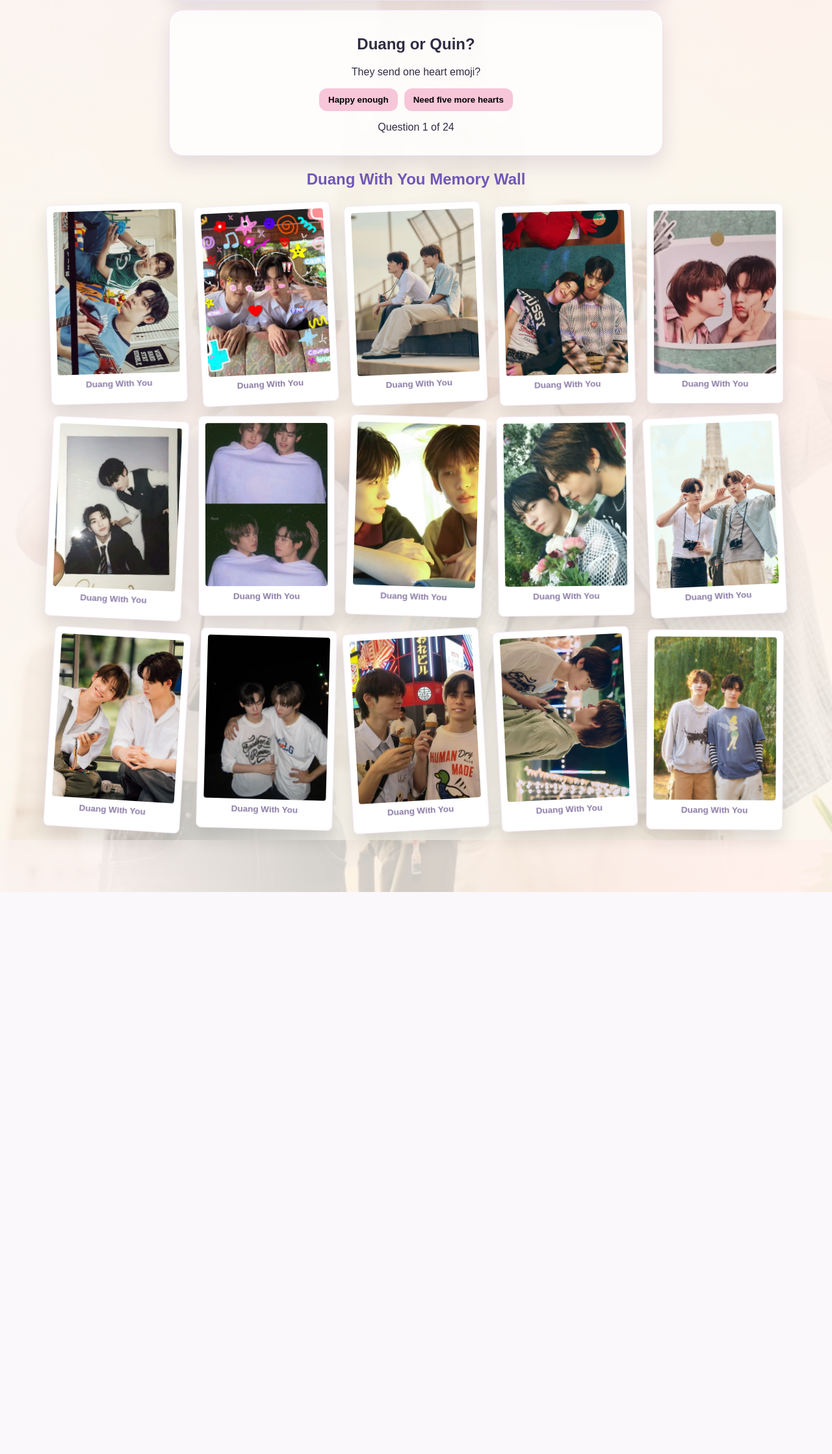
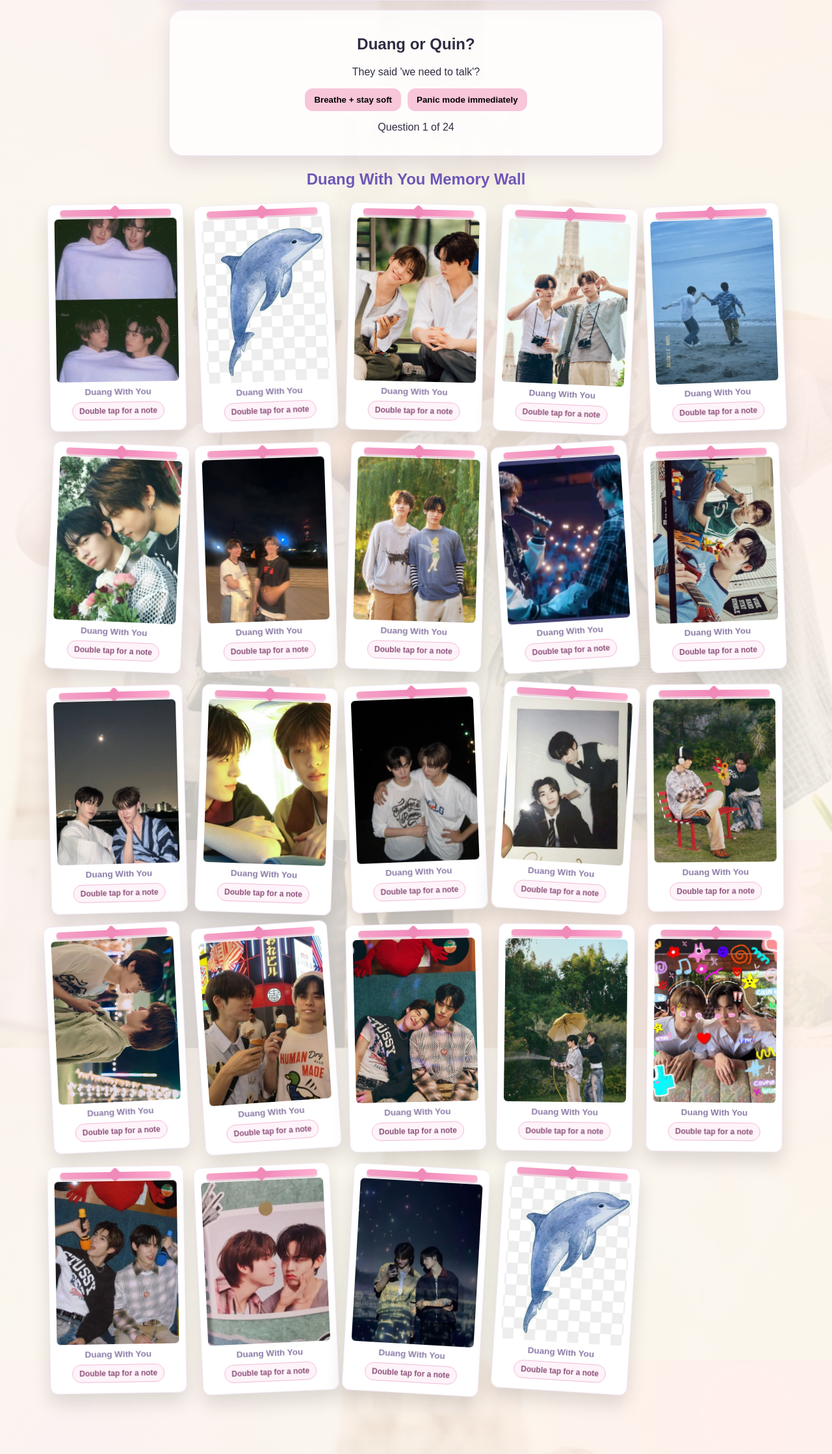
Before and after one commit to kobitaisgoingcrazy/dwyobsessionisreal, a Flask app: page / in a window 1280 px wide. Shown: the part 307-2545 px from the top of the page at 65% size. Before the commit the page ends 1680 px from the top, so only its background shows below. Run offline with Flask 3, Linux system fonts and the light colour scheme.

Commit message:
polaroid notes + pink ribbons + gallery update

```diff
--- a/app.py
+++ b/app.py
@@ -7,12 +7,10 @@
 @app.route("/")
 def home():
     img_dir = os.path.join(app.static_folder, "images")
-    blocked_keywords = ("dolphin", "whale")
 
     images = [
         f for f in os.listdir(img_dir)
         if f.lower().endswith((".jpg", ".jpeg", ".png", ".webp", ".jfif", ".avif"))
-        and not any(k in f.lower() for k in blocked_keywords)
     ]
 
     random.shuffle(images)
--- a/static/script.js
+++ b/static/script.js
@@ -28,14 +28,16 @@
   love = Math.min(100, love + 7);
   fill.style.width = love + "%";
   meterText.textContent = `Love Level: ${love}%`;
-  spawn("🐬");
+  spawn("*");
   if (love >= 90) secret.style.display = "block";
 };
 
 document.getElementById("heartBtn").onclick = () => {
   startAudio();
-  const chars = ["💗", "🫧", "✨"];
-  for (let i = 0; i < 12; i++) setTimeout(() => spawn(chars[i % chars.length]), i * 80);
+  const chars = ["<3", "o", "*"];
+  for (let i = 0; i < 12; i++) {
+    setTimeout(() => spawn(chars[i % chars.length]), i * 80);
+  }
 };
 
 // Quiz
@@ -65,15 +67,18 @@
   { q: "They say 'good night' early?", a: ["Wish sweet dreams", "duang"], b: ["Read tone like detective", "quin"] },
   { q: "You miss them badly?", a: ["Write cute note", "duang"], b: ["Book flight immediately", "quin"] }
 ];
-function shuffleQuestions(arr) {
+
+function shuffleList(arr) {
   for (let i = arr.length - 1; i > 0; i--) {
     const j = Math.floor(Math.random() * (i + 1));
     [arr[i], arr[j]] = [arr[j], arr[i]];
   }
 }
 
-shuffleQuestions(qs);
-let qi = 0, d = 0, qn = 0;
+shuffleList(qs);
+let qi = 0;
+let d = 0;
+let qn = 0;
 const qText = document.getElementById("qText");
 const aBtn = document.getElementById("aBtn");
 const bBtn = document.getElementById("bBtn");
@@ -94,7 +99,7 @@
   aBtn.style.display = "none";
   bBtn.style.display = "none";
   qText.textContent = "Quiz complete!";
-  qResult.textContent = d >= qn ? "Result: DUANG energy 💙" : "Result: QUIN energy ❤️";
+  qResult.textContent = d >= qn ? "Result: DUANG energy" : "Result: QUIN energy";
 }
 
 aBtn.onclick = () => pick(qs[qi].a[1]);
@@ -106,41 +111,90 @@
 document.getElementById("title").onclick = () => {
   startAudio();
   t++;
-  spawn("✨");
+  spawn("*");
   if (t === 5) {
     alert("Easter Egg: duangquin teeteeetee duang!");
     t = 0;
   }
 };
 
+// Polaroid notes
+const notePool = [
+  "Duang: If you are tired, come sit here. Me: Only if I can keep your hand.",
+  "Duang: We should act normal. Me: Too late, my smile already told on us.",
+  "Duang: You look serious today. Me: I am serious about loving you.",
+  "Duang: One kiss? Me: Approved. But interest grows every minute.",
+  "Duang: Why are you staring? Me: I am collecting comfort for rainy days.",
+  "Duang: I brought snacks. Me: Perfect, now bring your shoulder too.",
+  "Duang: Be honest, am I dramatic? Me: Yes, and that is my favorite genre.",
+  "Duang: Promise me forever? Me: I already wrote your name on it.",
+  "Duang: I missed you. Me: I counted every minute like a tiny poem.",
+  "Duang: We should sleep early. Me: After one more silly conversation.",
+  "Duang: Why are you smiling like that? Me: Because you exist.",
+  "Duang: What is your safe place? Me: Right beside your heartbeat."
+];
+
 // Infinite floating polaroid gallery
 const allImages = JSON.parse(document.getElementById("images-data").textContent);
 const gallery = document.getElementById("gallery");
 const trigger = document.getElementById("scrollTrigger");
 let idx = 0;
-const batchSize = 8;
+const batchSize = 12;
+
+function attachDoubleTap(card) {
+  let lastTap = 0;
+
+  const toggle = () => {
+    card.classList.toggle("show-note");
+    startAudio();
+  };
+
+  card.addEventListener("dblclick", toggle);
+
+  card.addEventListener("touchend", () => {
+    const now = Date.now();
+    if (now - lastTap < 320) toggle();
+    lastTap = now;
+  }, { passive: true });
+
+  const hintBtn = card.querySelector(".note-hint");
+  hintBtn.addEventListener("click", toggle);
+}
 
 function addBatch() {
+  if (!allImages.length) return;
+
   for (let n = 0; n < batchSize; n++) {
-    if (idx >= allImages.length) return;
+    if (idx >= allImages.length) {
+      idx = 0;
+      shuffleList(allImages);
+    }
+
     const file = allImages[idx++];
+    const note = notePool[Math.floor(Math.random() * notePool.length)];
 
     const card = document.createElement("article");
     card.className = "photo-card";
     card.style.setProperty("--tilt", `${(Math.random() * 8 - 4).toFixed(2)}deg`);
     card.style.setProperty("--delay", `${(Math.random() * 1.8).toFixed(2)}s`);
     card.innerHTML = `
+      <span class="ribbon" aria-hidden="true"></span>
       <img src="/static/images/${encodeURIComponent(file)}" alt="${file}">
       <p>Duang With You</p>
+      <button type="button" class="note-hint">Double tap for a note</button>
+      <div class="love-note">${note}</div>
     `;
+
+    attachDoubleTap(card);
     gallery.appendChild(card);
   }
 }
 
+shuffleList(allImages);
 addBatch();
 
 const io = new IntersectionObserver((entries) => {
   if (entries[0].isIntersecting) addBatch();
-}, { rootMargin: "240px" });
+}, { rootMargin: "260px" });
 
 io.observe(trigger);
--- a/static/style.css
+++ b/static/style.css
@@ -33,6 +33,7 @@
   border-radius:22px;
   padding:18px;
   box-shadow:0 14px 30px rgba(67,35,89,.12);
+  backdrop-filter: blur(2px);
 }
 .row{display:flex;gap:10px;justify-content:center;flex-wrap:wrap}
 button{
@@ -50,12 +51,6 @@
 }
 #secret{display:none;margin-top:8px;font-weight:700;color:#6d50b8}
 
-.whale{
-  position:fixed;bottom:20px;left:-180px;width:120px;opacity:.75;
-  animation:swim 30s linear infinite;pointer-events:none;
-}
-@keyframes swim{0%{left:-180px}100%{left:110%}}
-
 .gallery{
   width:min(96%,1150px);margin:16px auto 40px;
   display:grid;grid-template-columns:repeat(auto-fit,minmax(190px,1fr));
@@ -63,20 +58,76 @@
 }
 .photo-card{
   --tilt:0deg;--delay:0s;
-  background:#fff;border:1px solid #f3e8f4;border-radius:8px;
-  padding:10px 10px 22px;box-shadow:0 15px 28px rgba(0,0,0,.12);
+  position:relative;
+  background:#fff;
+  border:1px solid #f3e8f4;
+  border-radius:12px;
+  padding:22px 10px 16px;
+  box-shadow:0 15px 28px rgba(0,0,0,.12);
   transform:rotate(var(--tilt));
-  animation:floaty 4s ease-in-out infinite;animation-delay:var(--delay);
+  animation:floaty 4s ease-in-out infinite;
+  animation-delay:var(--delay);
   transition:transform .25s, box-shadow .25s;
 }
 .photo-card:hover{
   transform:rotate(0deg) translateY(-8px) scale(1.03);
   box-shadow:0 18px 34px rgba(0,0,0,.16);
 }
+
+.ribbon{
+  position:absolute;
+  top:8px;
+  left:50%;
+  transform:translateX(-50%);
+  width:82%;
+  height:10px;
+  border-radius:999px;
+  background:linear-gradient(90deg,#f5a3c6,#f189bb,#ffb0cf);
+  box-shadow:0 3px 0 rgba(172,58,110,.24);
+}
+.ribbon::after{
+  content:"";
+  position:absolute;
+  top:-4px;
+  left:50%;
+  width:16px;
+  height:16px;
+  transform:translateX(-50%) rotate(45deg);
+  background:#f08bb9;
+  border-radius:3px;
+}
+
 .photo-card img{
-  width:100%;aspect-ratio:3/4;object-fit:cover;border-radius:4px;display:block;
+  width:100%;aspect-ratio:3/4;object-fit:cover;border-radius:6px;display:block;
 }
 .photo-card p{margin:8px 0 0;font-size:.84rem;color:#8a7aa6;font-weight:700}
+
+.note-hint{
+  margin-top:8px;
+  display:inline-block;
+  padding:6px 10px;
+  border-radius:999px;
+  border:1px solid #f0bad5;
+  background:#fff3fa;
+  color:#8a4f77;
+  font-size:.75rem;
+  font-weight:700;
+}
+
+.love-note{
+  margin-top:10px;
+  padding:10px;
+  border-radius:10px;
+  border:1px dashed #ebb2cb;
+  background:#fff7fc;
+  color:#6f4361;
+  font-size:.83rem;
+  line-height:1.35;
+  min-height:48px;
+  display:none;
+}
+.photo-card.show-note .love-note{display:block}
+
 @keyframes floaty{
   0%,100%{transform:rotate(var(--tilt)) translateY(0)}
   50%{transform:rotate(var(--tilt)) translateY(-7px)}
@@ -91,9 +142,9 @@
   100%{transform:translateY(-650px);opacity:0}
 }
 #scrollTrigger{height:40px}
+
 @media (max-width: 768px){
   .card{width:92%;padding:16px;}
   .gallery{grid-template-columns:repeat(auto-fit,minmax(160px,1fr));gap:14px;}
   button{width:100%;}
-  .whale{width:100px;bottom:12px;}
 }
```
Also changed, not shown: static/images/DUANG WITH YOU TRAILER.jfif (added), static/images/download (10).jfif (added), static/images/download (11).jfif (added), static/images/download (12).jfif (added), static/images/download (13).jfif (added), static/images/download (14).jfif (added), static/images/download (15).jfif (added), static/images/download (16).jfif (added).
